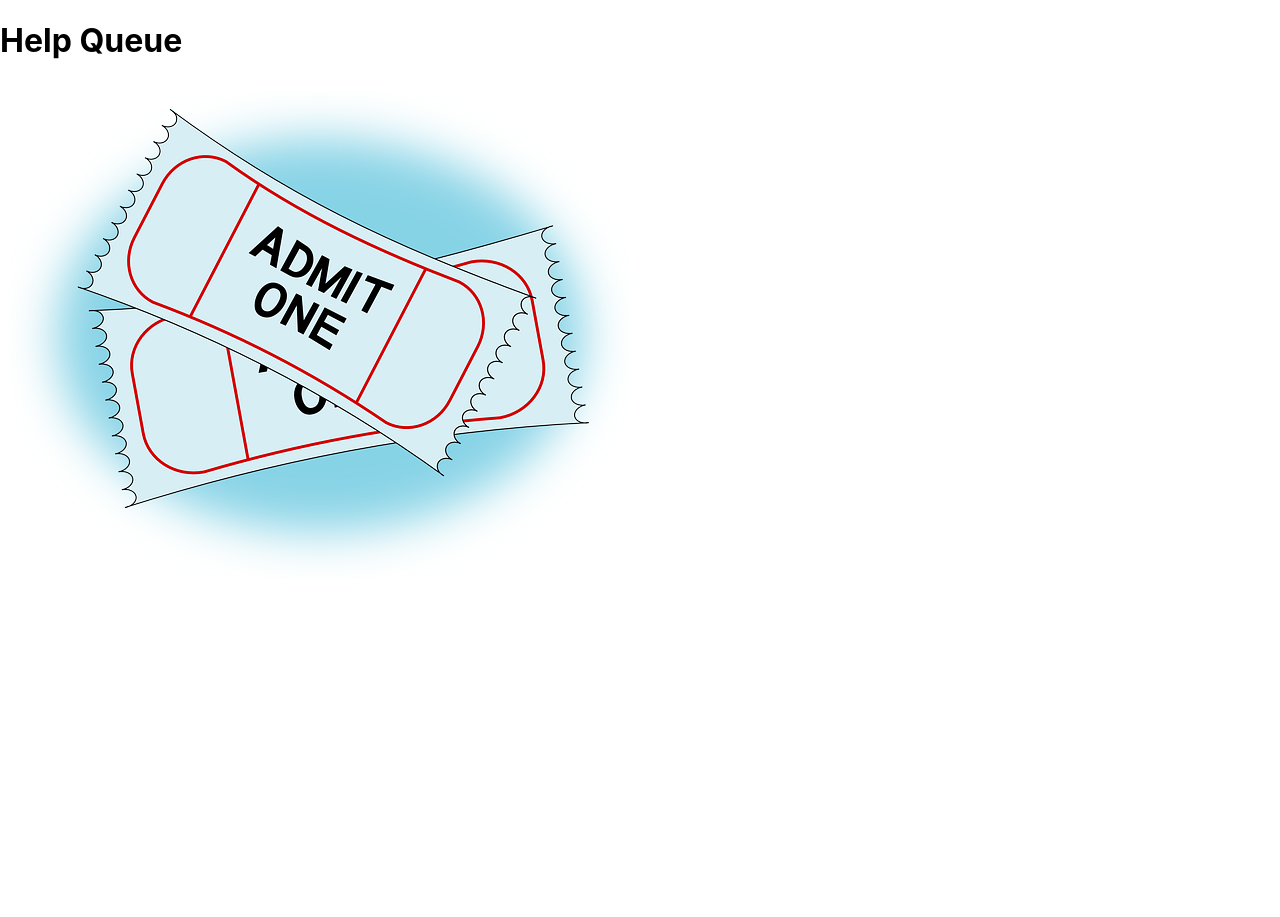
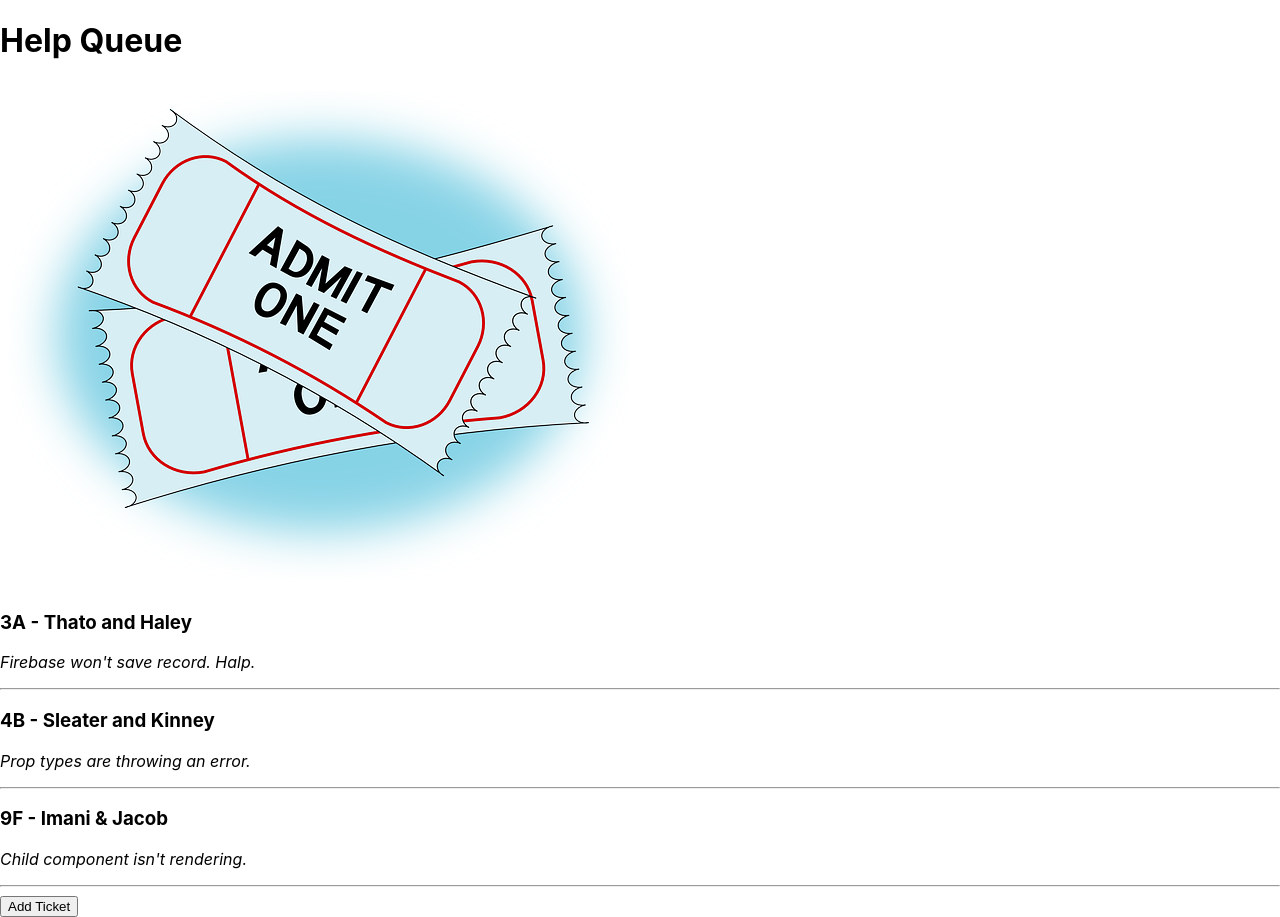
Before and after one commit to Patrick-Dolan/help-queue, a React (Create React App) app: page / in a window 1280 px wide. Before the commit the page ends 800 px from the top, so only its background shows below. Built offline with nearby package versions, Linux system fonts and the light colour scheme.

Commit message:
add conditional rendering and state update on button click

```diff
--- a/src/components/TicketControl.js
+++ b/src/components/TicketControl.js
@@ -10,9 +10,26 @@ class TicketControl extends React.Component {
     };
   }
 
+  handleClick = () => {
+    this.setState(prevState => ({
+      formVisibleOnPage: !prevState.formVisibleOnPage
+    }));
+  }
+
   render() {
+    let currentlyVisibleState = null;
+    let buttonText = null;
+    if (this.state.formVisibleOnPage) {
+      currentlyVisibleState = <NewTicketForm />
+      buttonText = "Return to Ticket List";
+    } else {
+      currentlyVisibleState = <TicketList />
+      buttonText = "Add Ticket";
+    }
     return (
       <React.Fragment>
+        {currentlyVisibleState}
+        <button onClick={this.handleClick}>{buttonText}</button>
       </React.Fragment>
     );
   }
```
